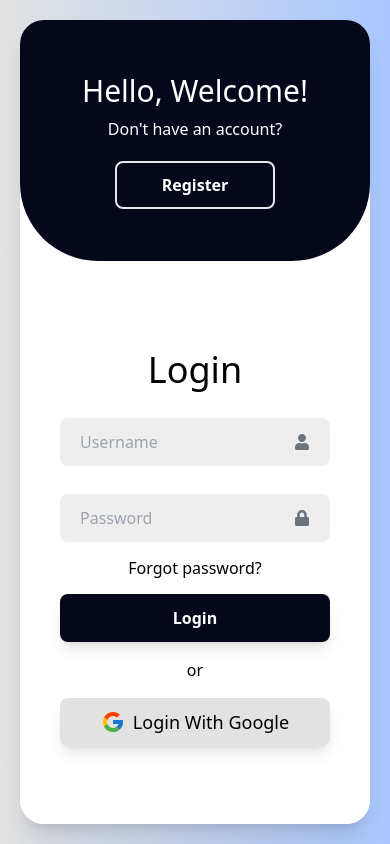
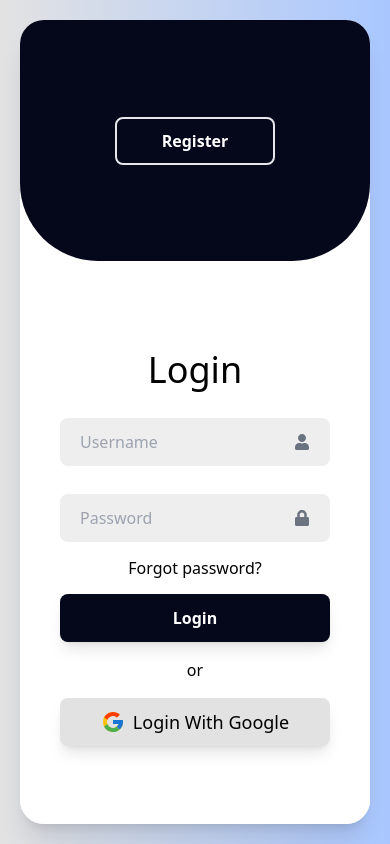
Before and after one commit to Al-Khalsi/freeNG, a Next.js app: page /Validation in a window 390 px wide. Built offline with nearby package versions, Linux system fonts and the light colour scheme.

Commit message:
install package next-auth

```diff
--- a/package.json
+++ b/package.json
@@ -12,6 +12,7 @@
     "@tsparticles/all": "^3.5.0",
     "@tsparticles/react": "^3.0.0",
     "next": "14.2.14",
+    "next-auth": "^4.24.10",
     "react": "^18",
     "react-dom": "^18",
     "react-icons": "^5.3.0",
--- a/pages/Validation/index.js
+++ b/pages/Validation/index.js
@@ -75,14 +75,14 @@ function index() {
 
                 <div className="toggle-form absolute left-0 w-full h-full">
                     <div className='toggle-panel toggle-left absolute left-0 w-1/2 h-full flex flex-col justify-center items-center text-white z-20'>
-                        <h4 className='text-3xl mb-2'>Hello, Welcome!</h4>
-                        <p className='mb-5'>Don't have an account?</p>
+                        <h4 className='text-3xl mb-2 hidden md:block'>Hello, Welcome!</h4>
+                        <p className='mb-5 hidden md:block'>Don't have an account?</p>
                         <button className='btn w-40 h-12 bg-transparent border-2 rounded-lg text-base font-semibold cursor-pointer'
                             onClick={() => handleClick("register")}>Register</button>
                     </div>
                     <div className='toggle-panel toggle-right absolute -right-1/2 w-1/2 h-full flex flex-col justify-center items-center text-white z-20'>
-                        <h4 className='text-3xl mb-2'>Welcome Back!</h4>
-                        <p className='mb-5'>Already have an account?</p>
+                        <h4 className='text-3xl mb-2 hidden md:block'>Welcome Back!</h4>
+                        <p className='mb-5 hidden md:block'>Already have an account?</p>
                         <button className='btn w-40 h-12 bg-transparent border-2 rounded-lg text-base font-semibold cursor-pointer'
                             onClick={() => handleClick("login")}>Login</button>
                     </div>
```
Also changed, not shown: 1 other file (tests, documents, lock files or other folders).
